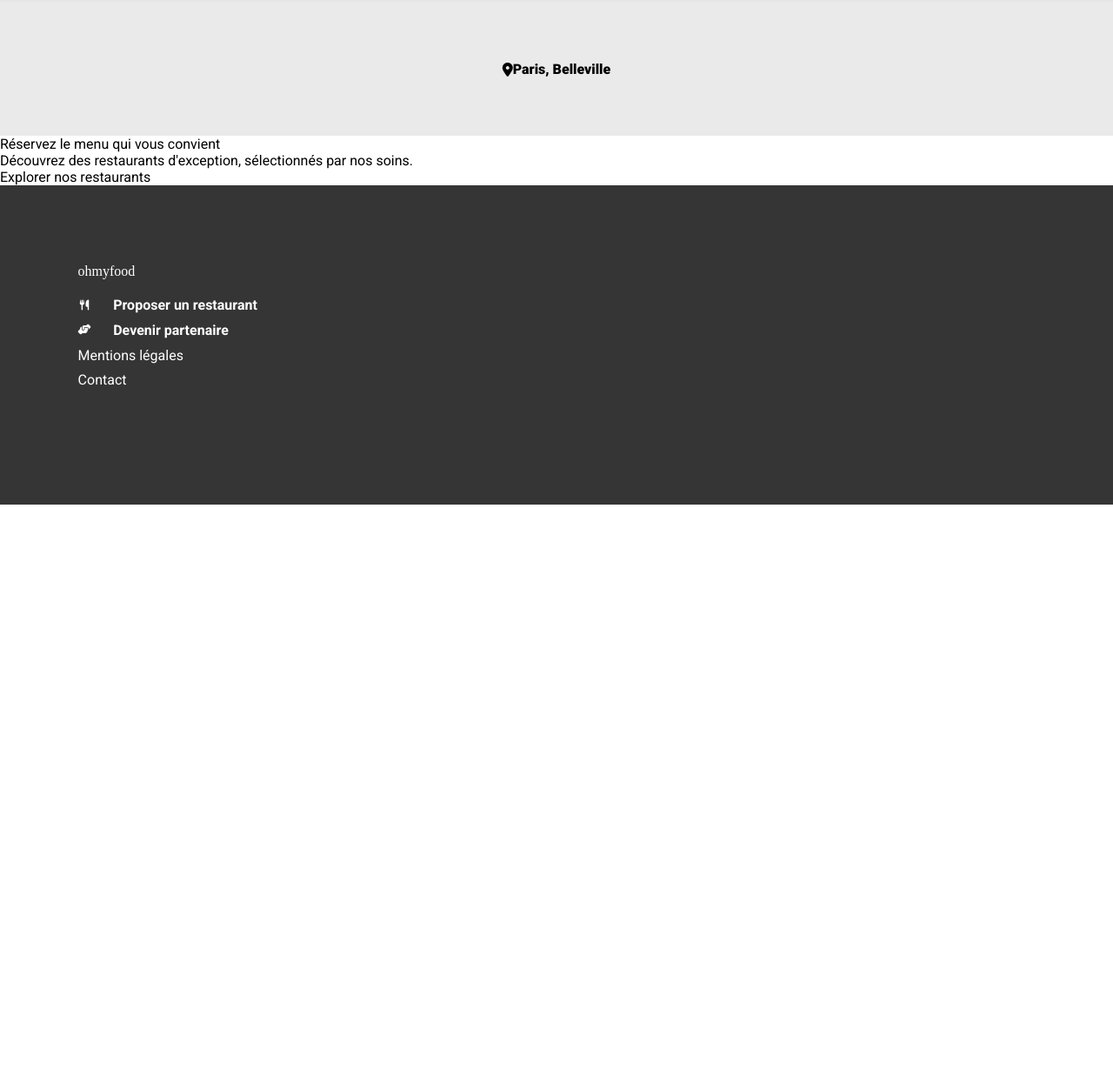
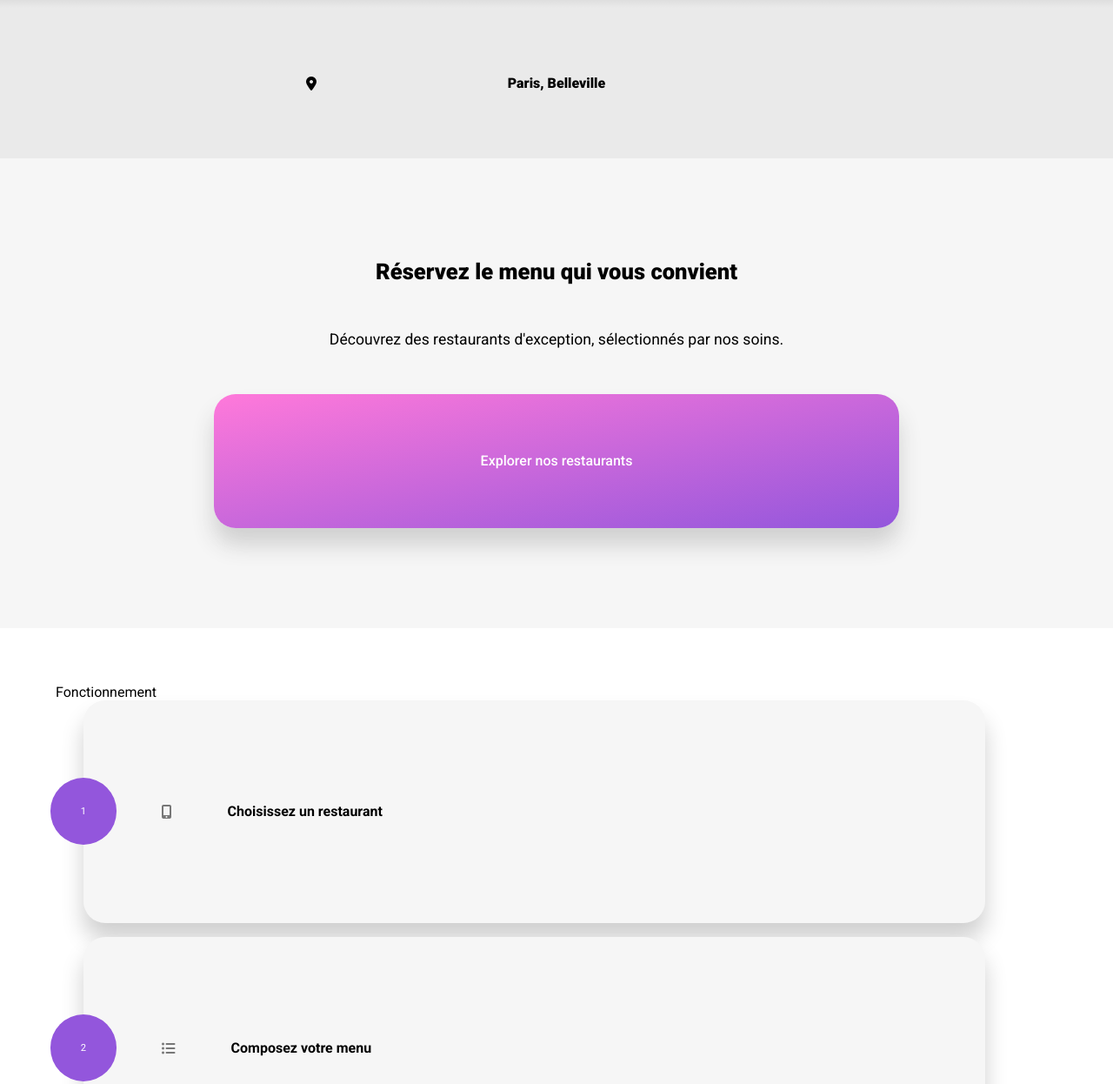
Before and after one commit to cmesle/CecileMesle_3_03012022, a website: page index.html in a window 1280 px wide. Shown: the part 229-1475 px from the top of the page at 87% size. Before the commit the page ends 809 px from the top, so only its background shows below. Drawn offline with Linux system fonts and the light colour scheme; a web font is replaced by a local one.

Commit message:
intégration section explorer et fonctionnement

```diff
--- a/index.html
+++ b/index.html
@@ -38,6 +38,25 @@
                 Explorer nos restaurants
             </div>
         </section>
+
+        <section class="fctt">
+            <h1>Fonctionnement</h1>
+            <div class="fctt__etape">
+                <div class="fctt__etape__nb">1</div>
+                <i class="fas fa-mobile-alt"></i>
+                <div class="fctt__etape__txt">Choisissez un restaurant</div>
+            </div>
+            <div class="fctt__etape">
+                <div class="fctt__etape__nb">2</div>
+                <i class="fas fa-list-ul"></i>
+                <div class="fctt__etape__txt">Composez votre menu</div>
+            </div>
+            <div class="fctt__etape">
+                <div class="fctt__etape__nb">3</div>
+                <i class="fas fa-store"></i>
+                <div class="fctt__etape__txt">Dégustez au restaurant</div>
+            </div>
+        </section>
     </main>
     <footer>
         <h1>ohmyfood</h1>
--- a/sass/style.scss
+++ b/sass/style.scss
@@ -34,28 +34,87 @@ main {
             background: linear-gradient(darken($color-fond_ville,10%), $color-fond_ville);
         }
         &__info {
+            position: relative;
             display: flex;
             justify-content: center;
             align-items: center;
+            width: 45%;
             height: ($ville-hgt)-($gradient-hgt);
+            margin: auto;
             font-weight: 900;
+            i {
+                position: absolute;
+                left: 0;
+            }
         }
     }
-    header {
+    .explorer {
+        display: flex;
         flex-direction: column;
+        align-items: center;
+        padding: 9%;
         background-color: $color-fond;
         text-align: center;
         h1 {
-            font-size: 2rem;
+/*             padding: 10% 10% 0 10%; */
+            font-size: 1.6rem;
+            font-weight: 900;
         }
         .baseline {
-            font-size: 1.5rem;
+            padding: 5% 0;
+            font-size: 1.1rem;
+            line-height: 1.3rem;
         }
         .btn {
-            width:60%;
-            border-radius: 25%;
+            display: flex;
+            justify-content: center;
+            align-items: center;
+            width:75%;
+            height: 12vw;
+            border-radius: 25px;
             background: linear-gradient(to bottom right, $color-secondary, $color-primary);
+            box-shadow: $box-shadow;
+            font-weight: 500;
             color: white;
+        }
+    }
+
+    .fctt {
+        padding: 5vw;
+        &__etape {
+            position: relative;
+            display: flex;
+            align-items: center;
+            width: 90%;
+            height: 20vw;
+            left: 2.5vw;
+            margin-bottom: 1rem;
+            border-radius: 25px;
+            background-color: $color-fond;
+            box-shadow: $box-shadow;
+            &:hover {
+                background-color: lighten($color-primary, 35%);
+            }
+            &__nb {
+                position: absolute;
+                width: 6vw;
+                height: 6vw;
+                left: -3vw;
+                display: flex;
+                justify-content: center;
+                align-items: center;
+                border-radius: 50%;
+                background-color: $color-primary;
+                font-size: 0.7rem;
+                color: white;
+            }
+            i {
+                margin: 0 5vw 0 7vw;
+                color: darken($color-fond, 50%);
+            }
+            &__txt {
+                font-weight: 700;
+            }
         }
     }
 }
--- a/sass/variables.scss
+++ b/sass/variables.scss
@@ -1,2 +1,3 @@
-$ville-hgt: 13vw;
-$gradient-hgt: 1vw;
+$ville-hgt: 15vw;
+$gradient-hgt: 1.5vw;
+$box-shadow: 0 1.5vw 2vw darken($color-fond, 15%);
```
Also changed, not shown: css/style.css, 1 other file.
